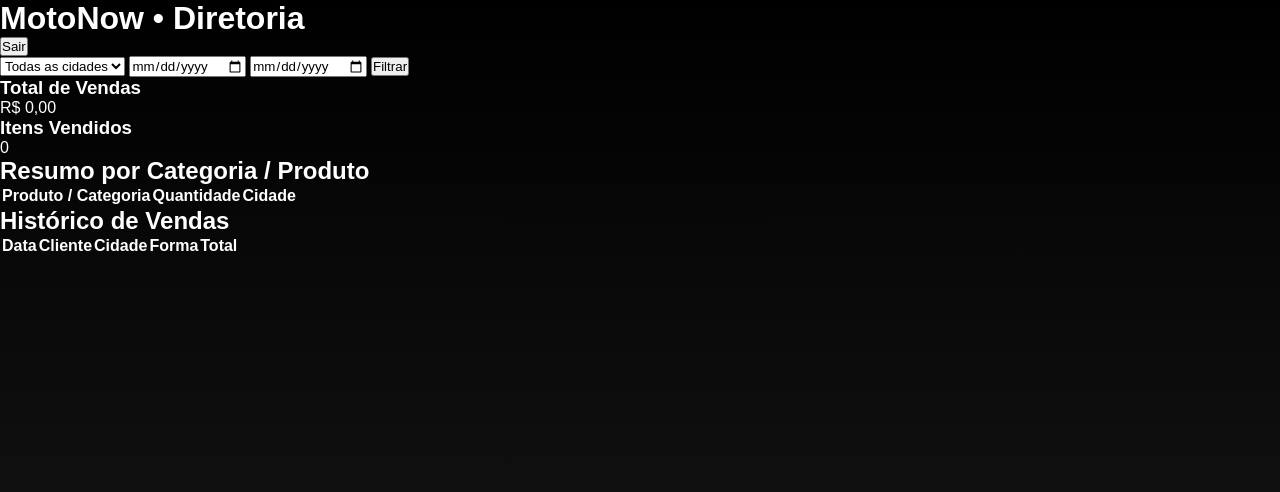
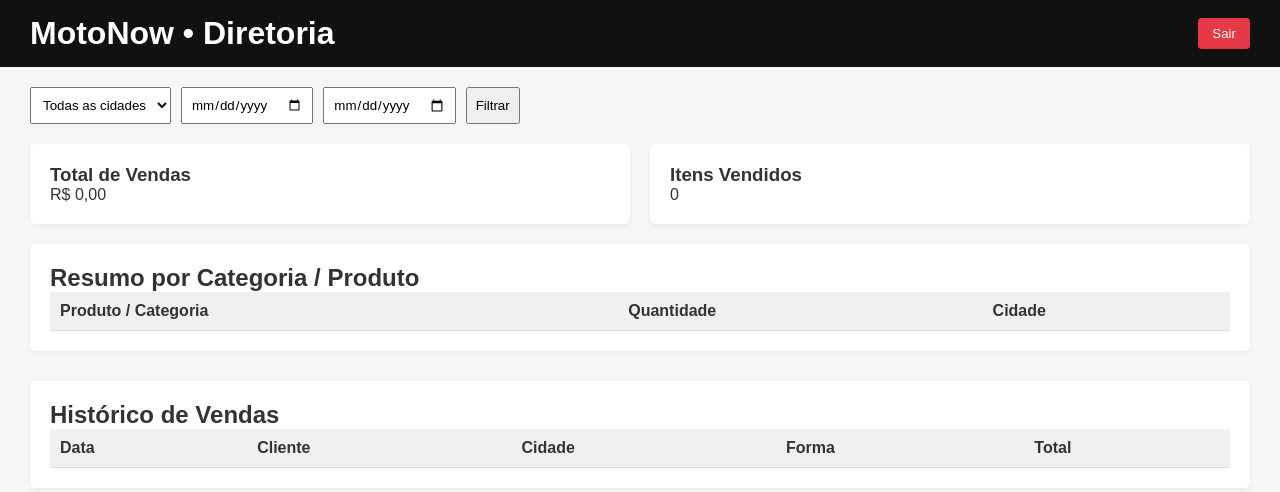
Before and after one commit to Sckxzin/MotoNow, a plain HTML site: page frontend/diretoria.html in a window 1280 px wide. Drawn offline with Linux system fonts and the light colour scheme.

Commit message:
Update style.css

```diff
--- a/frontend/style.css
+++ b/frontend/style.css
@@ -274,3 +274,78 @@
   border: none;
   border-radius: 4px;
 }
+/* =======================
+   DIRETORIA
+======================= */
+
+body.diretoria {
+  background: #f4f6f8;
+  color: #333;
+}
+
+.header {
+  background: #111;
+  color: #fff;
+  padding: 15px 30px;
+  display: flex;
+  justify-content: space-between;
+  align-items: center;
+}
+
+.header button {
+  background: #e63946;
+  border: none;
+  color: #fff;
+  padding: 8px 14px;
+  cursor: pointer;
+  border-radius: 4px;
+}
+
+.filters {
+  display: flex;
+  gap: 10px;
+  padding: 20px 30px;
+}
+
+.filters select,
+.filters input,
+.filters button {
+  padding: 8px;
+}
+
+.cards {
+  display: flex;
+  gap: 20px;
+  padding: 0 30px 20px;
+}
+
+.card {
+  background: #fff;
+  padding: 20px;
+  border-radius: 6px;
+  flex: 1;
+  box-shadow: 0 2px 5px rgba(0,0,0,.05);
+}
+
+.box {
+  background: #fff;
+  margin: 0 30px 30px;
+  padding: 20px;
+  border-radius: 6px;
+  box-shadow: 0 2px 5px rgba(0,0,0,.05);
+}
+
+table {
+  width: 100%;
+  border-collapse: collapse;
+}
+
+th, td {
+  padding: 10px;
+  border-bottom: 1px solid #ddd;
+  text-align: left;
+}
+
+th {
+  background: #f0f0f0;
+}
```
